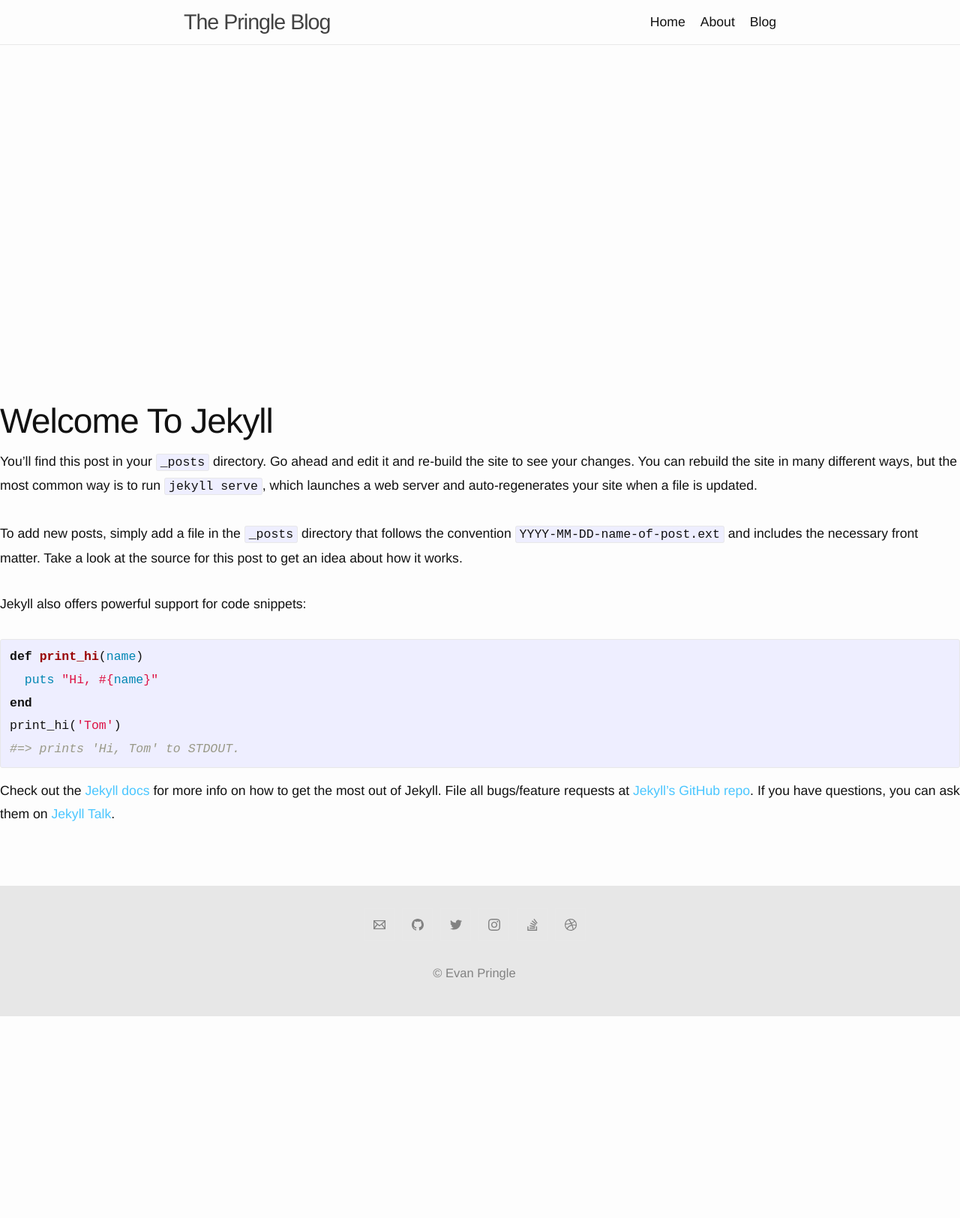
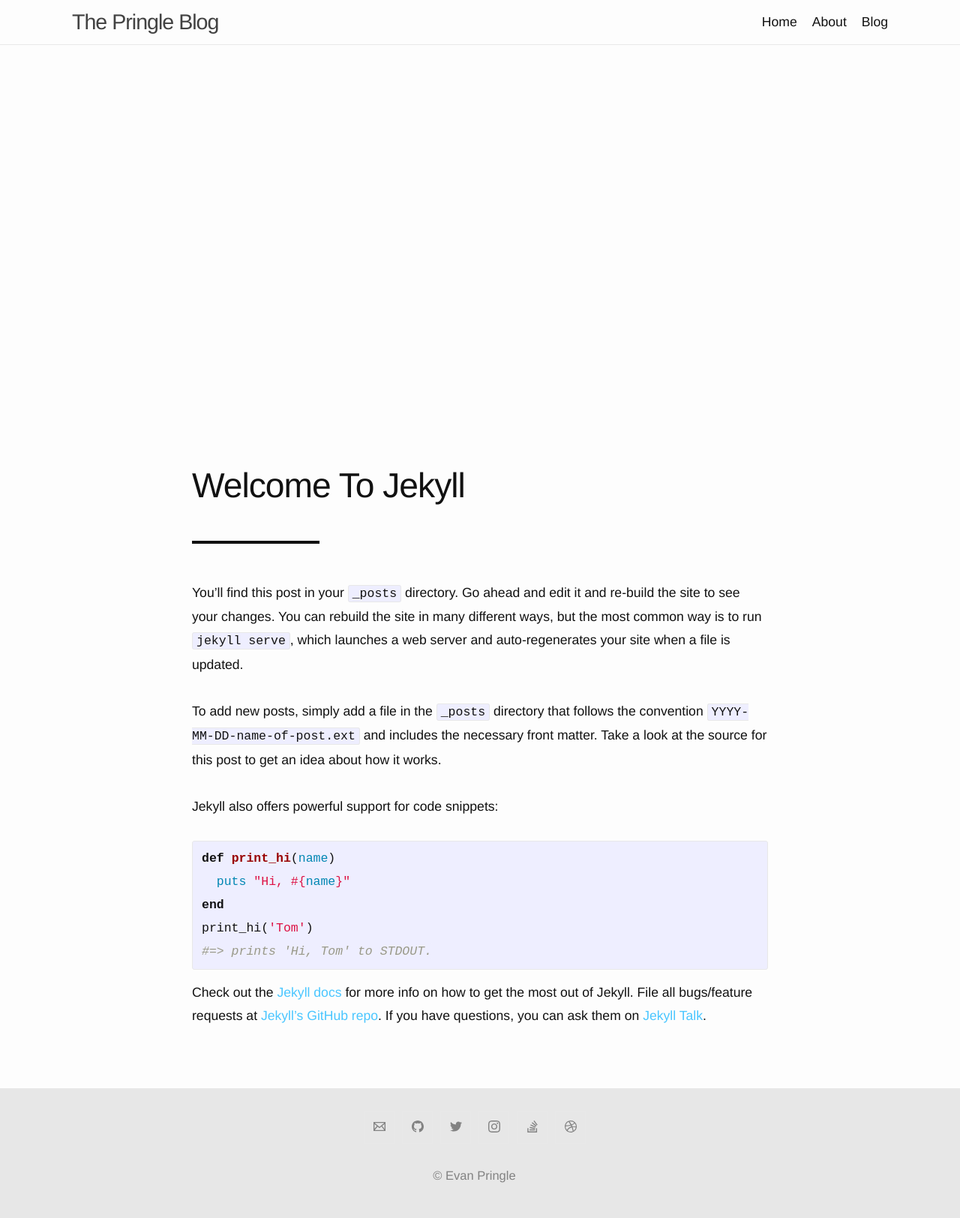
Before and after one commit to evmoriarty/portfolio, a Jekyll site: the page built from _posts/2016-05-20-welcome-to-jekyll.md, in a window 1280 px wide. Shown: the whole page at 75% size. Built offline with Jekyll 4.4.1, drawn with Linux system fonts in a browser that asks for light colours; some web fonts are replaced; before the commit the page ends 1355 px from its top, so only the background shows below that.

Commit message:
changed wrapper width

```diff
--- a/_sass/custom.scss
+++ b/_sass/custom.scss
@@ -1,22 +1,75 @@
 // Width of the content area
-$content-width:		850px !default;
+// $content-width:		850px !default;
+$content-width: 85% !default;
+$blog-content-width: 60% !default;
 
 $on-phone: 			450px !default;
-$on-palm:			600px !default;
+$on-palm:       600px !default;
 $on-laptop:			800px !default;
 
-/* Blog Page */
+
+/**
+ * Wrappers
+ */
+.wrapper {
+  width: $content-width;
+  margin: auto;
+}
+
+.post-wrapper {
+  width: $blog-content-width;
+  margin: auto;
+}
+
+/********************/
+/****  Home Page ****/
+/********************/
+// header .text {
+//   display: flex;
+//   flex-direction: column;
+//   justify-content: center;
+//   width: 100%;
+//   padding: 200px 0px;
+// }
+
+// header .image {
+//   position: absolute;
+// }
+
+
+/********************/
+/***  Blog List  ****/
+/********************/
+
+.blogs{
+  display: flex;
+  flex-wrap: wrap;
+  margin-top: 50px;
+}
+
 .blog {
-	margin-bottom: $spacing-unit * 1.25;
+  flex: 0 1 31%;
+  margin: 0px 10px;
+  margin-bottom: $spacing-unit * 1.25;
+}
+
+.blog .post-categories a {
+  color: #111;
+}
+
+.custom-post-title {
+  margin-top: 10px;
+  margin-bottom: 15px;
 }
 
 .title-spacing {
   margin: 44px 0px;
 }
 
-/*********
- * Posts *
- *********/
+
+/********************/
+/*****  Posts  ******/
+/********************/
 
 article.post {
 	line-height: 1.75em;
@@ -35,9 +88,15 @@
 	margin-bottom: 44px;
 }
 
+.blog-post-header .bar {
+  border-bottom: 4px #111 solid;
+  margin: 50px 0;
+  max-width: 170px;
+}
+
 .header-image {
 	margin-top: 0;
-	padding: 390px 0 44px;
+	padding: 260px 0;
 	background-position: center;
 	background-repeat: no-repeat;
 	background-size: cover;
@@ -77,9 +136,9 @@
 	font-size: 14px;
 }
 
-.category-link,
-.category-link:visited,
-.category-link:hover {
+.post .category-link,
+.post .category-link:visited,
+.post .category-link:hover {
 	color: #828282;
 }
 
@@ -88,7 +147,9 @@
 }
 
 
-/* Footer */
+/********************/
+/*****  Footer  *****/
+/********************/
 
 .social-links {
 	margin-bottom: 30px;
--- a/_sass/minima.scss
+++ b/_sass/minima.scss
@@ -26,7 +26,7 @@
 $table-text-align: left !default;
 
 // Width of the content area
-$content-width:    850px !default;
+// $content-width:    850px !default;
 
 $on-palm:          600px !default;
 $on-laptop:        800px !default;
--- a/_sass/minima/_base.scss
+++ b/_sass/minima/_base.scss
@@ -173,28 +173,6 @@
 
 
 /**
- * Wrapper
- */
-.wrapper {
-  max-width: -webkit-calc(#{$content-width} - (#{$spacing-unit}));
-  max-width:         calc(#{$content-width} - (#{$spacing-unit}));
-  margin-right: auto;
-  margin-left: auto;
-  padding-right: $spacing-unit / 2;
-  padding-left: $spacing-unit / 2;
-  @extend %clearfix;
-
-  @media screen and (min-width: $on-large) {
-    max-width: -webkit-calc(#{$content-width} - (#{$spacing-unit} * 2));
-    max-width:         calc(#{$content-width} - (#{$spacing-unit} * 2));
-    padding-right: $spacing-unit;
-    padding-left: $spacing-unit;
-  }
-}
-
-
-
-/**
  * Clearfix
  */
 %clearfix:after {
```
Also changed, not shown: _posts/2019-02-01-enable-https-on-raspberry-pi-apache-web-server.md (line endings or trailing spaces).
